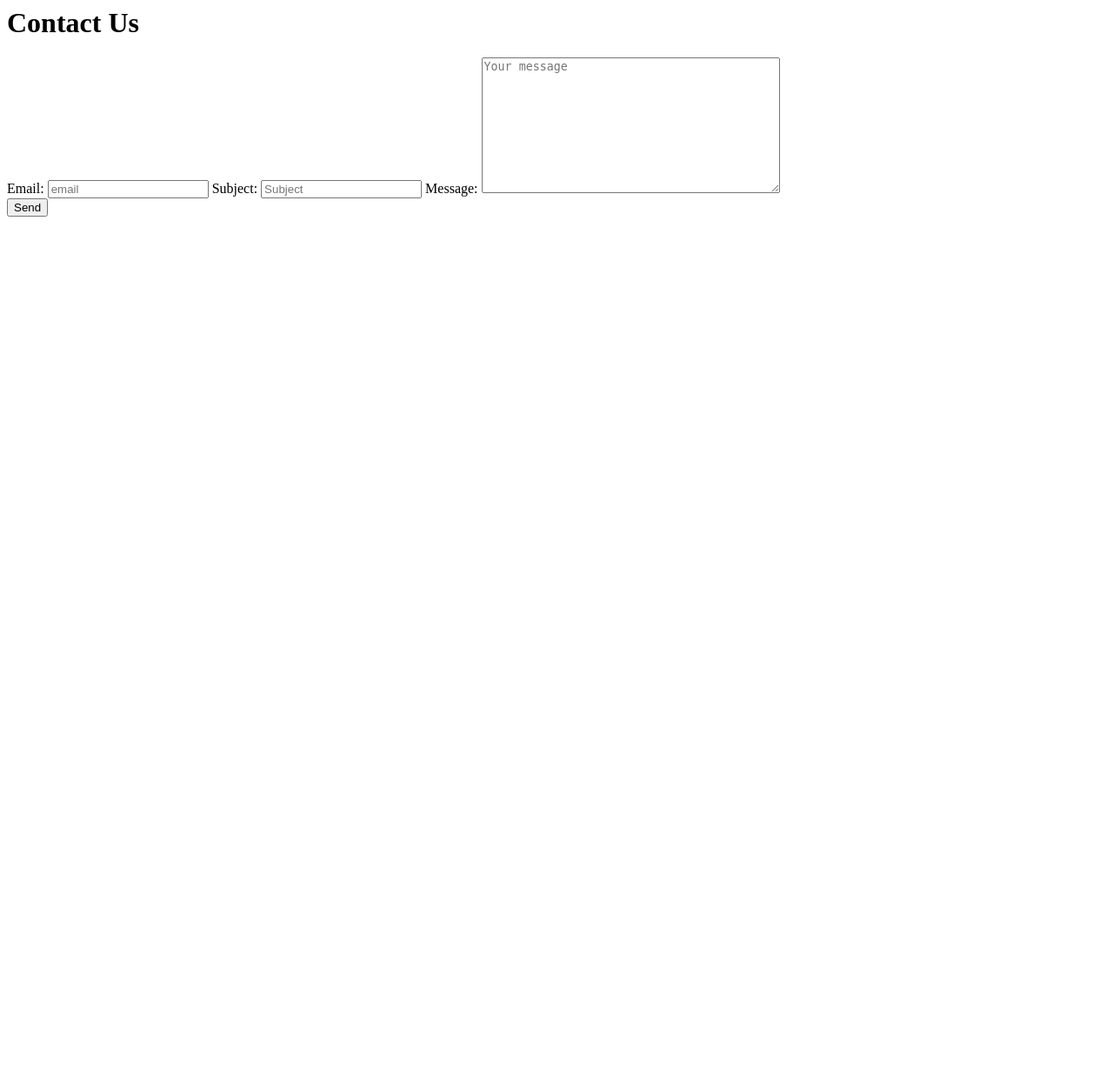
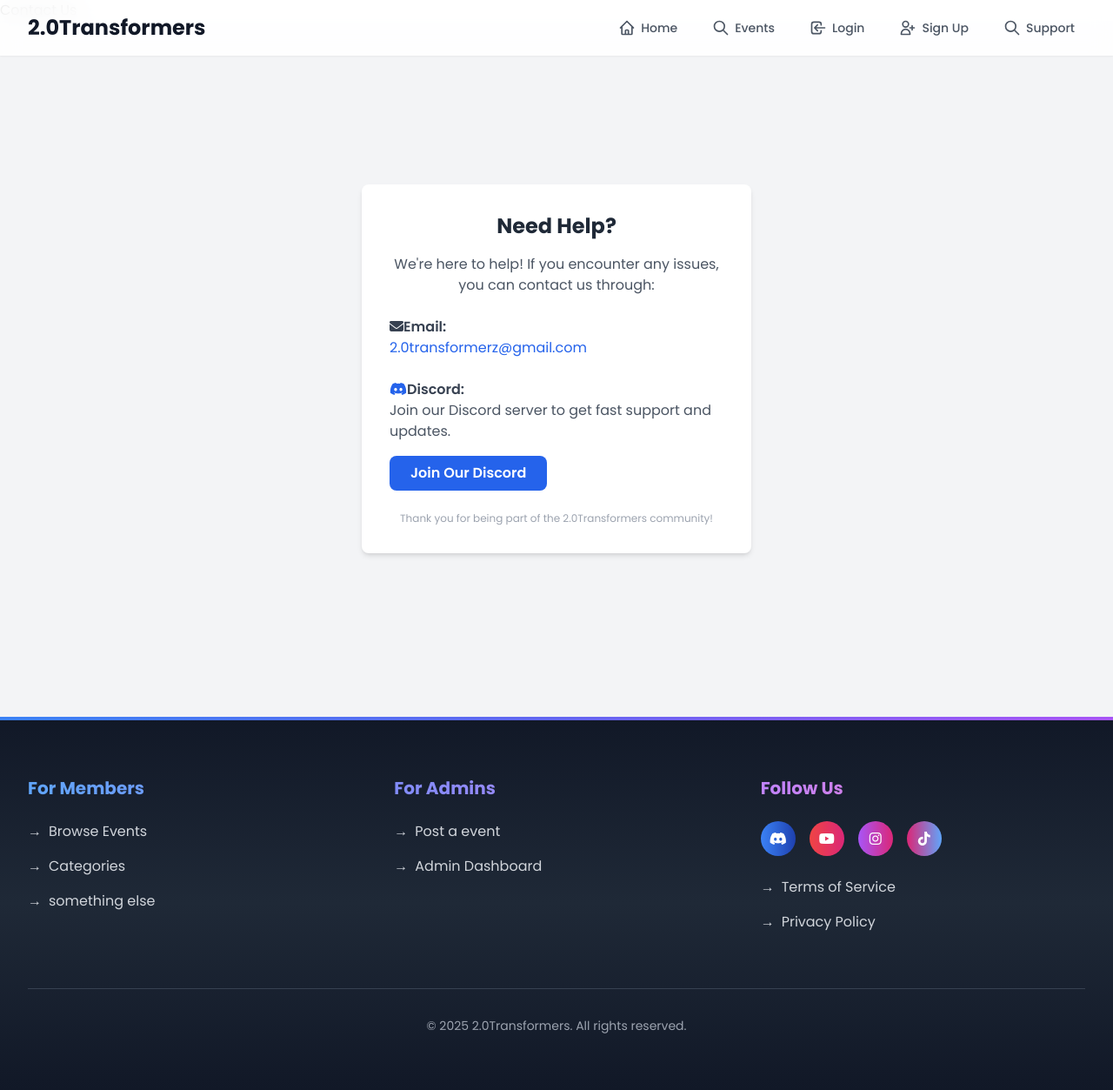
Before and after one commit to arian-hadi/Custom-Events, a Django app: page /contact/ in a window 1280 px wide. Shown: the whole page at 87% size. Before the commit the page ends 249 px from the top, so only its background shows below. Run offline with Django 4.2, Linux system fonts and the light colour scheme; some libraries are stand-ins or nearby versions.

Commit message:
upadate: support pannel

```diff
--- a/prime_project/accounts/templates/registration/password_reset_form.html
+++ b/prime_project/accounts/templates/registration/password_reset_form.html
@@ -21,7 +21,7 @@
             {% for field in form %}
                 <div class="space-y-1">
                     <label for="{{ field.id_for_label }}" class="block text-sm font-medium text-gray-700">
-                        {{ field.label }}
+                        {{ field.label  }}
                     </label>
                     {{ field }}
                     {% if field.errors %}
--- a/prime_project/contact/templates/contact.html
+++ b/prime_project/contact/templates/contact.html
@@ -1,8 +1,41 @@
+{% extends "base.html" %}
+{% block title %}Support{% endblock %}
+{% block content %}
 <h1>Contact Us</h1>
-<form method="post">
+<!-- <form method="post">
   {% csrf_token %}
   {{ form }}
   <div class="form-actions">
     <button type="submit">Send</button>
   </div>
-</form>
+</form> -->
+
+<div class="min-h-screen flex items-center justify-center bg-gray-100 py-12 px-4 sm:px-6 lg:px-8">
+  <div class="max-w-md w-full bg-white p-8 rounded-lg shadow-md text-center">
+    <h2 class="text-2xl font-bold text-gray-800 mb-4">Need Help?</h2>
+    <p class="text-gray-600 mb-6">
+      We're here to help!
+      If you encounter any issues, you can contact us through:
+    </p>
+
+    <div class="text-left mb-6">
+      <p class="text-gray-700 font-semibold"><i class="fa-solid fa-envelope"></i>Email:</p>
+      <p class="text-blue-600 break-words">2.0transformerz@gmail.com</p>
+    </div>
+
+    <div class="text-left mb-6">
+      <p class="text-gray-700 font-semibold"><i class="fa-brands fa-discord text-blue-600"></i>Discord:</p>
+      <p class="text-gray-600 mb-4">Join our Discord server to get fast support and updates.</p>
+      <a href="discord.gg/HjMWd2Qgy2" target="_blank"
+         class="inline-block bg-blue-600 hover:bg-blue-700 text-white font-semibold py-2 px-6 rounded-lg transition">
+        Join Our Discord
+      </a>
+    </div>
+
+    <p class="text-gray-400 text-xs mt-6">
+      Thank you for being part of the 2.0Transformers community!
+    </p>
+  </div>
+</div>
+
+{% endblock %}
--- a/prime_project/theme/templates/header.html
+++ b/prime_project/theme/templates/header.html
@@ -115,6 +115,16 @@
                         Sign Up
                         <span class="absolute bottom-0 left-0 w-full h-0.5 bg-blue-600 transform scale-x-0 group-hover:scale-x-100 transition-transform duration-300"></span>
                     </a>
+                    <a href="{% url 'contact' %}"
+                        class="relative flex items-center text-gray-600 hover:text-blue-600 px-3 py-2 text-sm font-medium transition-colors duration-300 group">
+                        <!-- Search icon -->
+                        <svg class="w-5 h-5 mr-1.5" fill="none" stroke="currentColor" viewBox="0 0 24 24">
+                            <path stroke-linecap="round" stroke-linejoin="round" stroke-width="2"
+                                d="M21 21l-6-6m2-5a7 7 0 11-14 0 7 7 0 0114 0z"/>
+                        </svg>
+                        Support
+                        <span class="absolute bottom-0 left-0 w-full h-0.5 bg-blue-600 transform scale-x-0 group-hover:scale-x-100 transition-transform duration-300"></span>
+                    </a>
                 {% endif %}
             </div>
         </div>
```
